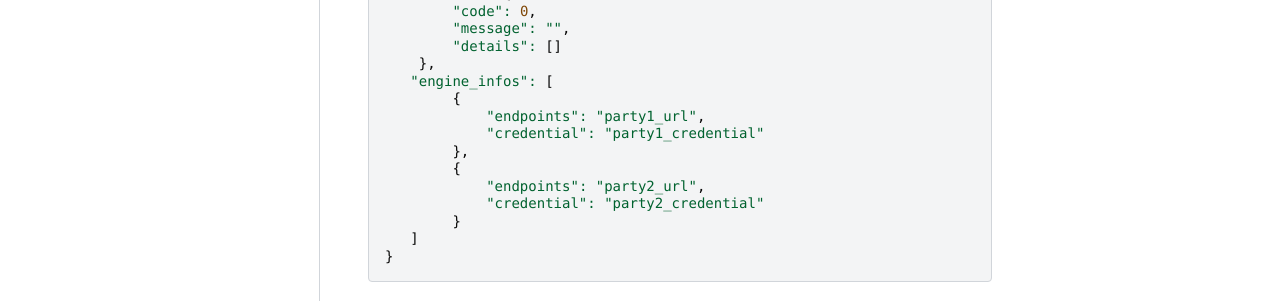
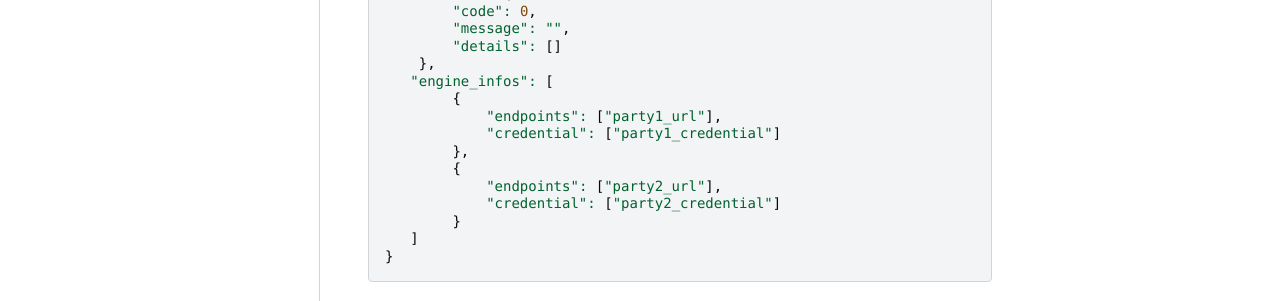
Before and after one commit to secretflow/scql, a Sphinx documentation site: the page built from docs/reference/grm.rst, in a window 1280 px wide and 900 px high, scrolled down 4991 px. Shown: the part 405-706 px from the top of the window. Built offline with Sphinx 7.4.7 and the PyData theme 0.15.4, drawn with Linux system fonts in a browser that asks for light colours.

Commit message:
fix example in grm doc (#49)

```diff
--- a/docs/reference/grm.rst
+++ b/docs/reference/grm.rst
@@ -249,12 +249,12 @@ Response
         },
        "engine_infos": [
             {
-                "endpoints": "party1_url",
-                "credential": "party1_credential"
+                "endpoints": ["party1_url"],
+                "credential": ["party1_credential"]
             },
             {
-                "endpoints": "party2_url",
-                "credential": "party2_credential"
+                "endpoints": ["party2_url"],
+                "credential": ["party2_credential"]
             }
        ]
     }
```
